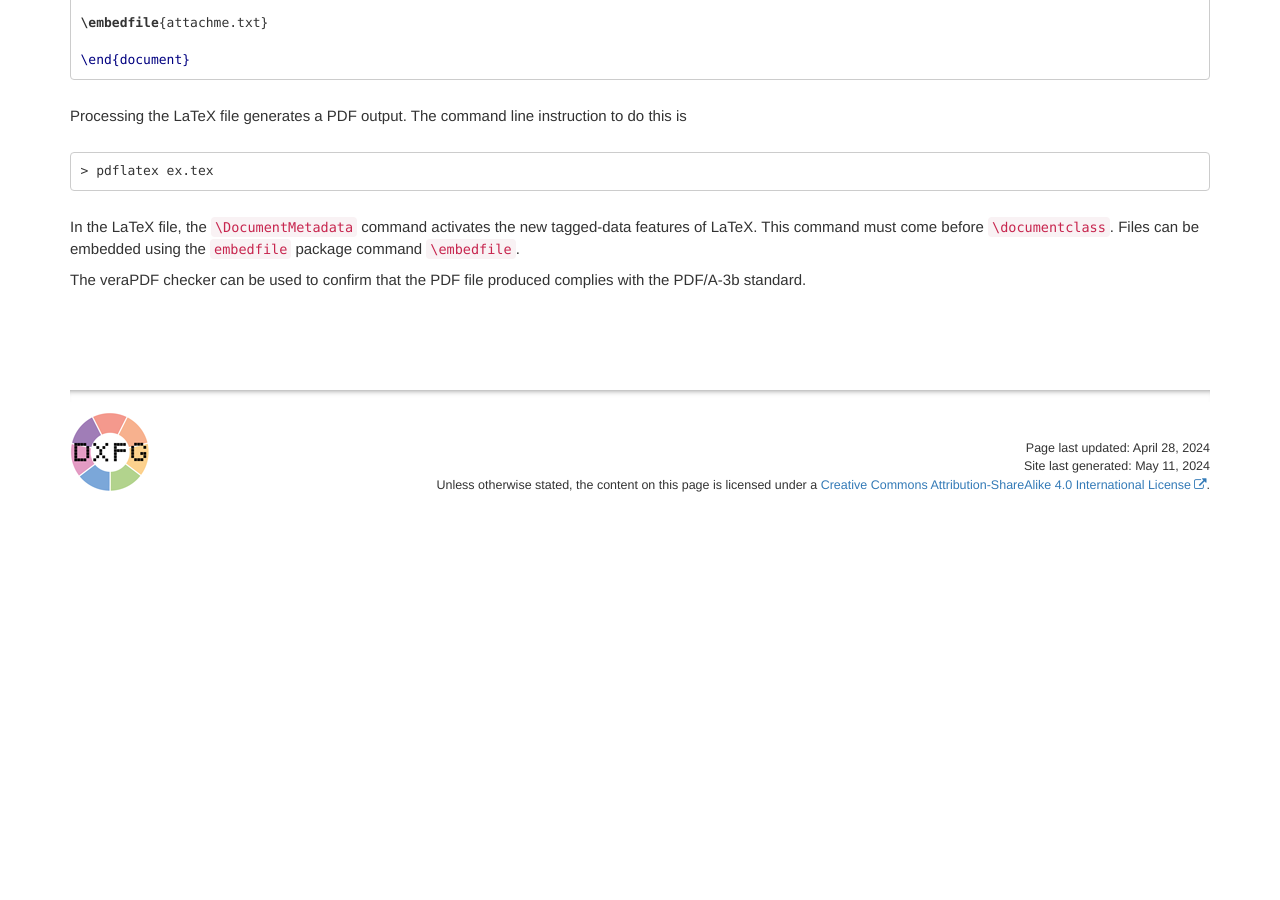
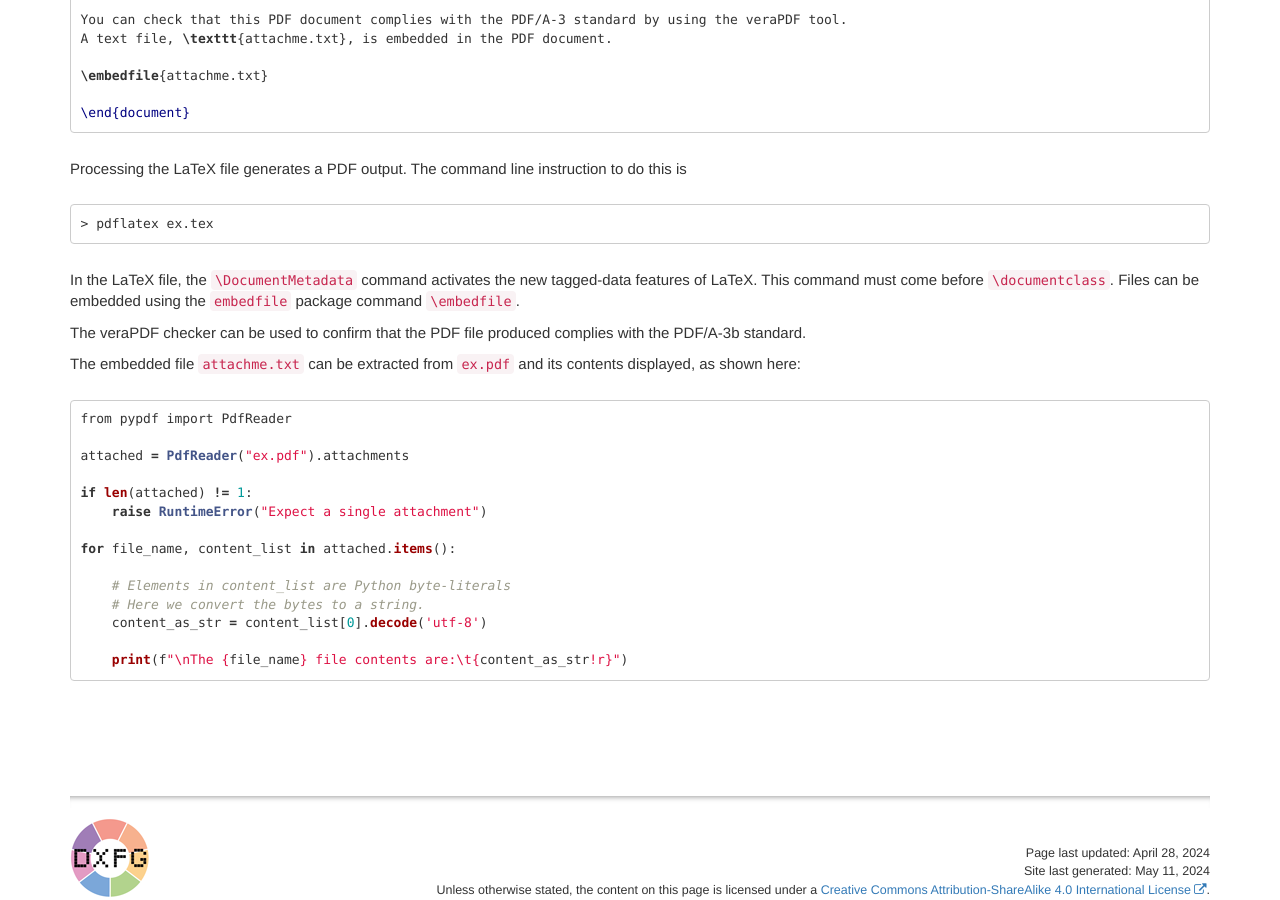
Before and after one commit to apmp-dxfg/apmp-dxfg.github.io, a Jekyll site: the page built from pages/dxfg/dxfg-pdfa-tut.md, in a window 1280 px wide and 900 px high, scrolled down 1299 px. Built offline with Jekyll 4.4.1, drawn with Linux system fonts in a browser that asks for light colours; comment, search, counter and statistics services are not loaded; before the commit the page ends 1794 px from its top, so only the background shows below that; some of the changed text lies outside the part shown.

Commit message:
Python extraction

````diff
--- a/pages/dxfg/dxfg-pdfa-tut.md
+++ b/pages/dxfg/dxfg-pdfa-tut.md
@@ -23,6 +23,8 @@ The DXFG is making information and examples available here that will help develo
 The [LaTeX](latex-res.html) page has information about LaTeX software that can produce PDF/A-3 documents.
 
 Independent software is needed to PDF/A-3 documents against the official PDF standard. We use the [veraPDF](https://verapdf.org/home/) *Implementation Checker* tool to validate documents.
+
+Files embedded in a PDF/A-3 document can be extracted automatically using software or by hand using any of the popular PDF reader applications. We use the Python package [pypdf](https://pypi.org/project/pypdf/) to extract files.
 
 ## A Simple Example
 A short example illustrates how to produce PDF/A-3 with LaTeX (the files shown may be accessed in the `minimal` folder of the [github respository](https://github.com/apmp-dxfg/pdfa3-documents)).
@@ -66,4 +68,22 @@ Processing the LaTeX file generates a PDF output. The command line instruction t
 In the LaTeX file, the `\DocumentMetadata` command activates the new tagged-data features of LaTeX. This command must come before `\documentclass`. Files can be embedded using the `embedfile` package command `\embedfile`.
 
 The veraPDF checker can be used to confirm that the PDF file produced complies with the PDF/A-3b standard.
+
+The embedded file `attachme.txt` can be extracted from `ex.pdf` and its contents displayed, as shown here:
+```py
+from pypdf import PdfReader
+
+attached = PdfReader("ex.pdf").attachments
+
+if len(attached) != 1:
+    raise RuntimeError("Expect a single attachment")
+
+for file_name, content_list in attached.items():
+
+    # Elements in content_list are Python byte-literals
+    # Here we convert the bytes to a string.
+    content_as_str = content_list[0].decode('utf-8')
+
+    print(f"\nThe {file_name} file contents are:\t{content_as_str!r}")
+```
 {% include links.html %}
````
